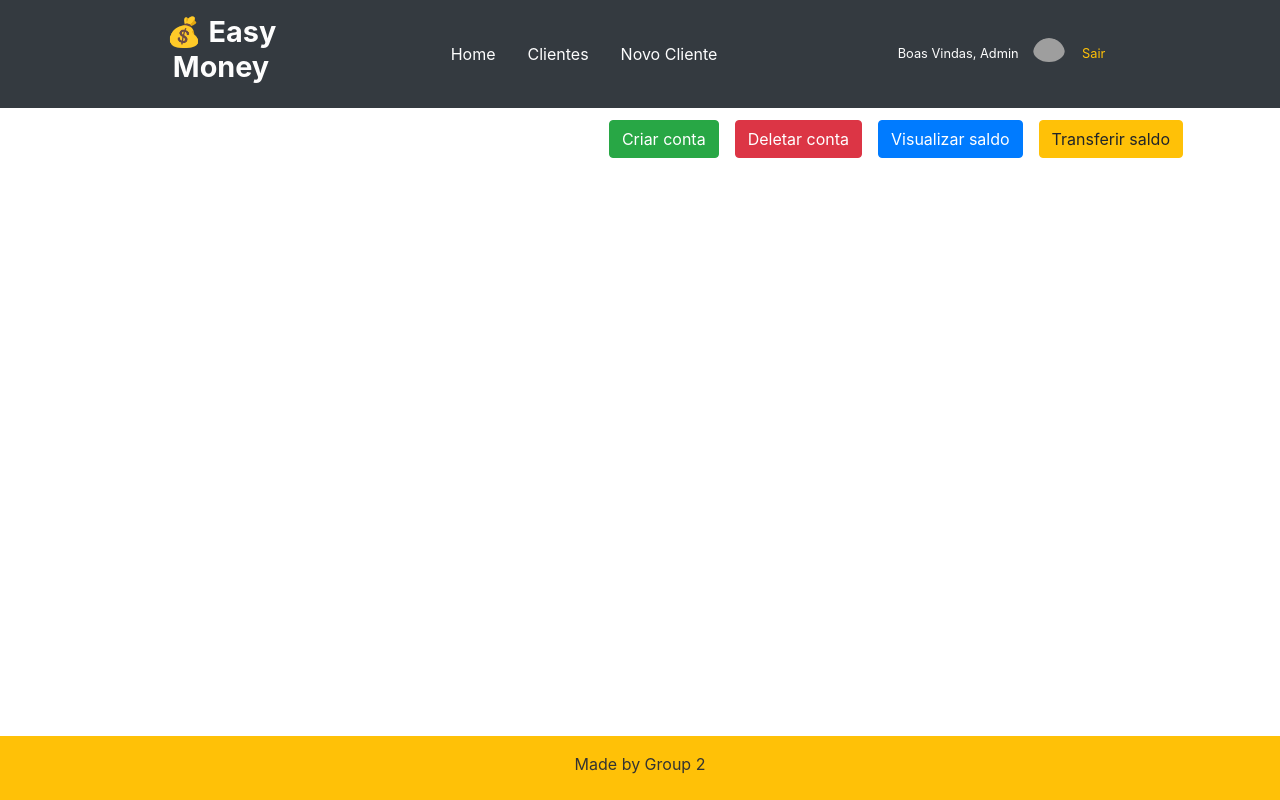
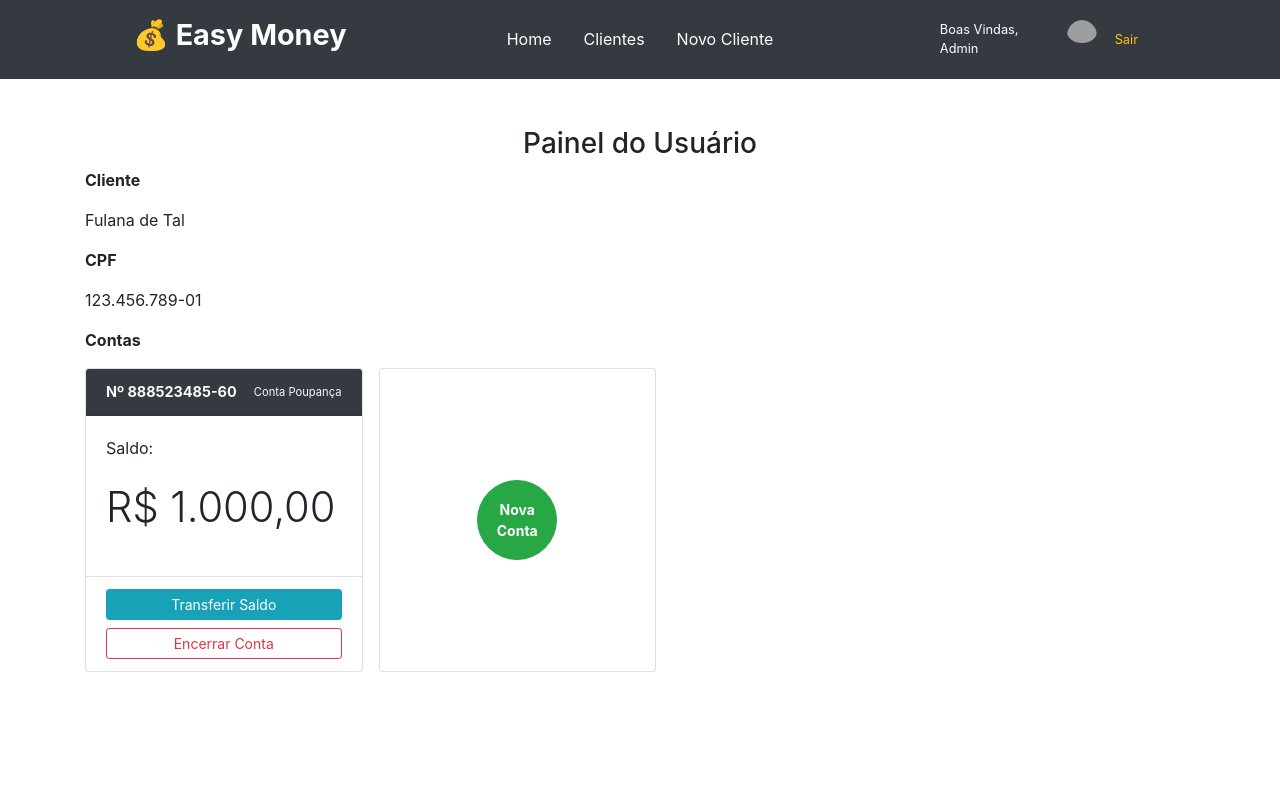
Before and after one commit to PaulaCBS/appmonetario, an Angular app: page /painel-usuario in a window 1280 px wide. Shown: the top 800 px of the page. Built offline with nearby package versions, Linux system fonts and the light colour scheme; grey boxes are pictures that could not be loaded.

Commit message:
add painel do usuário

```diff
--- a/src/app/app.component.html
+++ b/src/app/app.component.html
@@ -1,5 +1,5 @@
 <app-header></app-header>
 
+<router-outlet></router-outlet>
+
 <app-footer></app-footer>
-
-<router-outlet></router-outlet>
--- a/src/app/cadastro/cadastro.component.css
+++ b/src/app/cadastro/cadastro.component.css
@@ -3,10 +3,6 @@
   display: flex;
   align-items: center;
   flex-flow: column nowrap;
-}
-h3 {
-  margin-top: 3rem;
-  text-align: center;
 }
 form {
   margin: 1rem 0 ;
--- a/src/app/cadastro/cadastro.component.html
+++ b/src/app/cadastro/cadastro.component.html
@@ -14,6 +14,6 @@
       <label for="cpf">CPF</label>
       <input type="text" class="form-control" id="cpf" name="cpf" placeholder="Insira seu CPF" ngModel required>
     </div>
-    <button type="submit" id="submit" class="btn btn-primary btn-block">Cadastrar</button>
+    <button type="submit" id="submit" class="btn btn-info btn-block">Cadastrar</button>
   </form>
 </div>
--- a/src/app/clientes/clientes.component.css
+++ b/src/app/clientes/clientes.component.css
@@ -1,9 +1,5 @@
 .clientes-container {
-  min-height: 80vh;
-}
-h3 {
-  margin-top: 3rem;
-  text-align: center;
+  min-height: 75vh;
 }
 table {
   margin-top: 2rem;
--- a/src/app/clientes/clientes.component.html
+++ b/src/app/clientes/clientes.component.html
@@ -20,7 +20,7 @@
         <td> {{ usuario.banco }}</td>
         <td class="d-flex">
           <a routerLink="/painel-usuario">
-            <button class="btn btn-primary icon-container d-flex justify-content-center" title="Ver Detalhes">
+            <button class="btn btn-info icon-container d-flex justify-content-center" title="Ver Detalhes">
               <img src="../../assets/settings-white-18dp.svg" alt="detalhes" class="icon">
             </button>
           </a>
--- a/src/app/footer/footer.component.css
+++ b/src/app/footer/footer.component.css
@@ -1,10 +1,14 @@
 .footer {
-    position: absolute;
-    left: 0;
-    bottom: 0;
     width: 100%;
-    height: 8% ;
+    height: 4rem;
+    display: flex;
+    flex-flow: row nowrap;
+    justify-content: center;
+    align-items: center;
     color: #333;
     text-align: center;
-    padding: 1rem;
+    padding: 1rem 0;
 }
+.footer p{
+    margin: 0;
+}
--- a/src/app/header/header.component.css
+++ b/src/app/header/header.component.css
@@ -21,7 +21,7 @@ h1 {
     font-weight: 700;
 }
 .user-container {
-    flex: 1 1 12rem;
+    flex: 1 1 5rem;
     margin: 0.3rem 0.5rem;
     display: flex;
     flex-flow: row nowrap;
--- a/src/app/home/home.component.css
+++ b/src/app/home/home.component.css
@@ -1,5 +1,5 @@
 .home-container{
-  min-height: 45vw;
+  min-height: 42vw;
   padding: 2rem 0;
   display: flex;
   flex-flow: column nowrap;
--- a/src/app/painel-usuario/painel-usuario.component.css
+++ b/src/app/painel-usuario/painel-usuario.component.css
@@ -0,0 +1,59 @@
+.client-info{
+  display: flex;
+  flex-flow: column wrap;
+}
+.client-info-label{
+  font-weight: 700;
+}
+.account-cards{
+  display: flex;
+  flex-flow: row wrap;
+  align-items: flex-start;
+}
+.card{
+  min-height: 19rem;
+  margin: 0 0.5rem;
+  padding: 0;
+}
+.card:first-child{
+  margin-left: 0;
+}
+.card:last-child{
+  margin-right: 0;
+  display: flex;
+  justify-content: center;
+  align-items: center;
+}
+.card-header{
+  display: flex;
+  flex-flow: row wrap;
+  justify-content: space-between;
+  align-items: center;
+}
+.card-header p{
+  margin: 0;
+}
+.account-number{
+  font-weight: 700;
+  font-size: 0.9rem;
+}
+.account-type{
+  font-size: 0.7rem;
+}
+.balance{
+  font-weight: 300;
+  font-size: 2.6rem;
+}
+.card-footer{
+  display: flex;
+  flex-flow: row wrap;
+  justify-content: center;
+  align-items: center;
+  background-color: transparent;
+}
+.new-account-btn{
+  width: 5rem;
+  height: 5rem;
+  border-radius: 50%;
+  font-weight: 700;
+}
--- a/src/app/painel-usuario/painel-usuario.component.html
+++ b/src/app/painel-usuario/painel-usuario.component.html
@@ -1,19 +1,46 @@
-<div class="container text-center">
+ <div class="container client-info">
+    <h3>Painel do Usuário</h3>
+    <div class="client-name-container">
+        <p class="client-info-label">Cliente</p>
+        <p class="client-name">Fulana de Tal</p>
+    </div>
+    <div class="client-cpf-container">
+        <p class="client-info-label">CPF</p>
+        <p class="client-cpf">123.456.789-01</p>
+    </div>
 
-    <div class="text-right p-1">
 
-        <button type="submit" class="btn btn-success m-2">
-            Criar conta </button>
+    <div class="accounts-container">
+        <p class="client-info-label">Contas</p>
+        <div class="account-cards">
+            <div class="account-card card col-10 col-md-5 col-lg-3">
+                <div class="card-header bg-dark text-light">
+                    <p class="account-number">Nº 888523485-60</p>
+                    <p class="account-type">Conta Poupança</p>
+                </div>
+                <div class="account-card-info card-body">
+                    <div class="account-balance">
+                        <p class="balance-label">Saldo: </p>
+                        <p class="balance">R$ 1.000,00</p>
+                    </div>
+                </div>
+                <div class="account-card-options card-footer">
+                    <button type="button" class="btn btn-sm btn-block btn-info">
+                        Transferir Saldo
+                    </button>
 
-        <button type="submit" class="btn btn-danger m-2">
-            Deletar conta </button>
+                    <button type="button" class="btn btn-sm btn-block btn-outline-danger">
+                        Encerrar Conta
+                    </button>
+                </div>
+            </div>
 
-        <button type="submit" class="btn btn-primary m-2">
-            Visualizar saldo </button>
-
-        <button type="submit" class="btn btn-warning m-2">
-            Transferir saldo </button>
-
+            <div class="account-card card col-10 col-md-5 col-lg-3">
+                <button type="button" class="new-account-btn btn btn-sm btn-success m-2">
+                    Nova Conta
+                </button>
+            </div>
+        </div>
     </div>
 
 </div>
--- a/src/styles.css
+++ b/src/styles.css
@@ -1,6 +1,19 @@
 /* You can add global styles to this file, and also import other style files */
 @import '~bootstrap/dist/css/bootstrap.min.css';
 
+app-root{
+  width: 100%;
+  min-height: 100vh;
+  display: flex;
+  flex-flow: column nowrap;
+  justify-content: space-between;
+  align-self: center;
+}
 app-cadastro{
   display: block;
 }
+
+h3 {
+  margin-top: 3rem;
+  text-align: center;
+}
```
